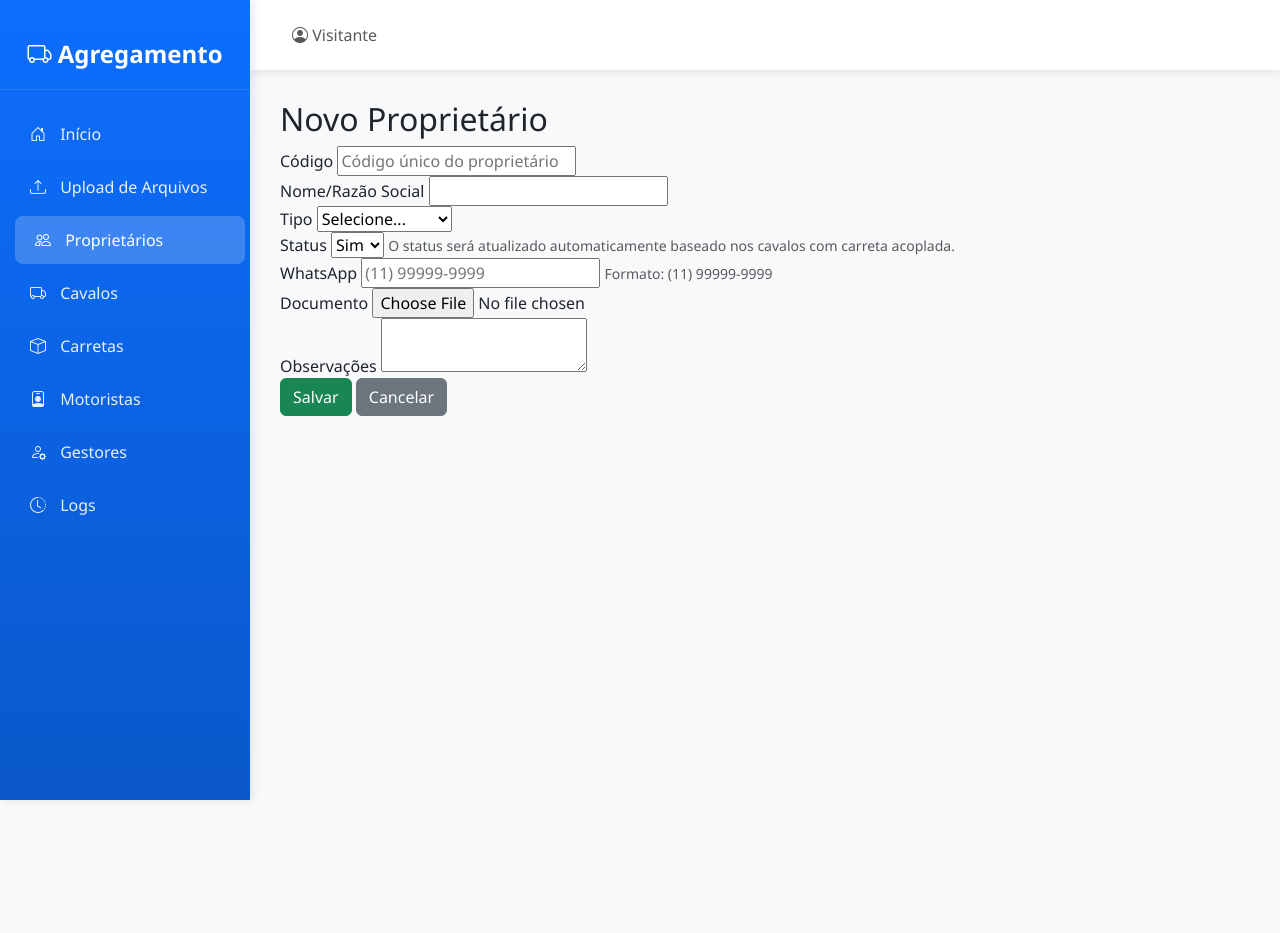
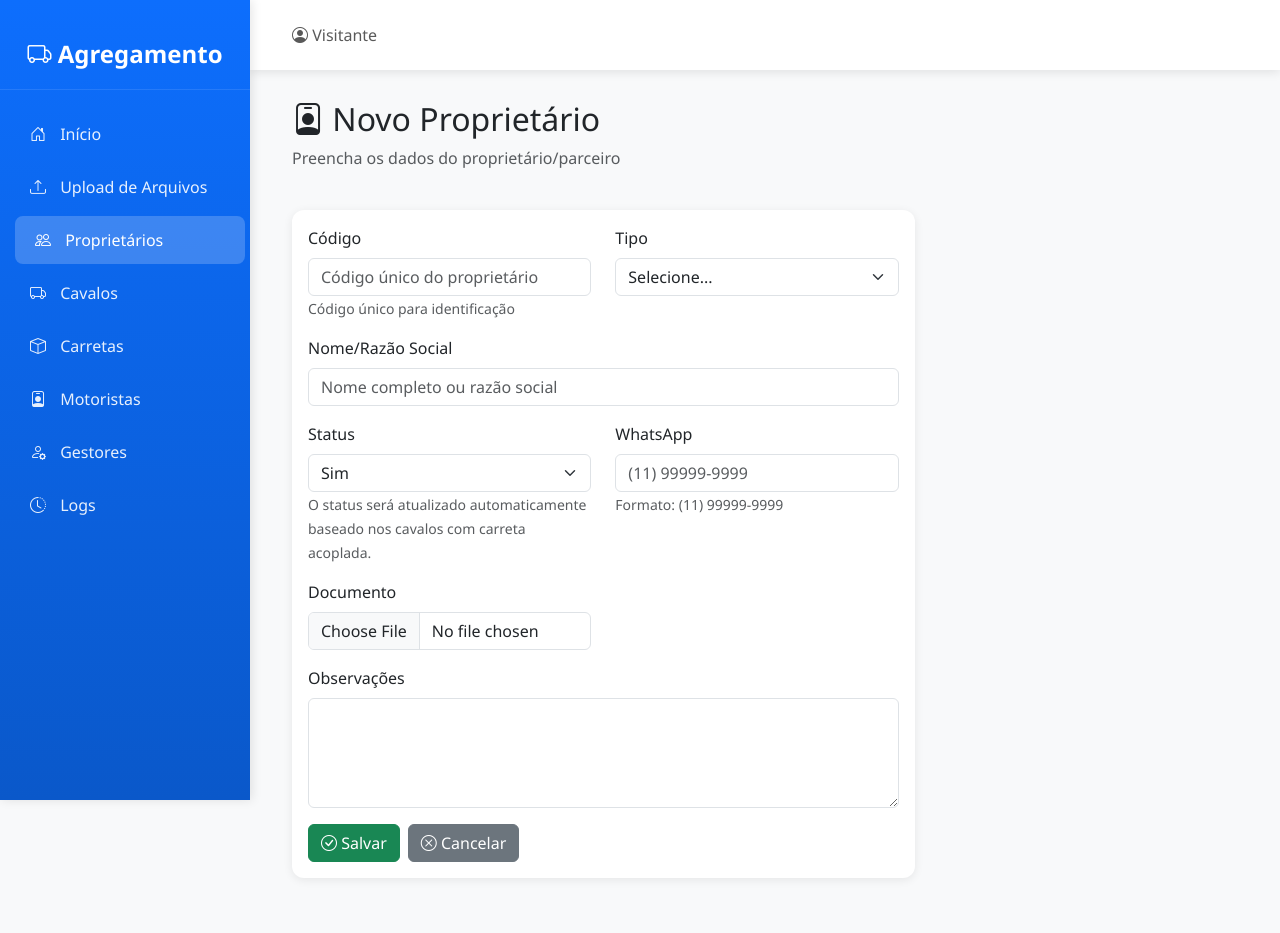
Before and after one commit to anotherDavidSousa/Agregamentos, a Django app: page /proprietarios/novo/ in a window 1280 px wide. Before the commit the page ends 801 px from the top, so only its background shows below. Run offline with Django 4.2, Linux system fonts and the light colour scheme.

```diff
--- a/templates/core/proprietario_form.html
+++ b/templates/core/proprietario_form.html
@@ -3,69 +3,100 @@
 {% block title %}{% if form_type == 'create' %}Novo Proprietário{% else %}Editar Proprietário{% endif %}{% endblock %}
 
 {% block content %}
-<h2>{% if form_type == 'create' %}Novo Proprietário{% else %}Editar Proprietário{% endif %}</h2>
+<div class="container-fluid">
+    <div class="row mb-4">
+        <div class="col-12">
+            <h2><i class="bi bi-person-badge"></i> {% if form_type == 'create' %}Novo Proprietário{% else %}Editar Proprietário{% endif %}</h2>
+            <p class="text-muted">Preencha os dados do proprietário/parceiro</p>
+        </div>
+    </div>
 
+    <div class="row">
+        <div class="col-md-8">
+            <div class="card">
+                <div class="card-body">
                     <form method="post" enctype="multipart/form-data">
                         {% csrf_token %}
 
-    <div class="form-group">
-        <label for="codigo">Código</label>
-        <input type="text" id="codigo" name="codigo"
+                        <div class="row">
+                            <div class="col-md-6 mb-3">
+                                <label for="codigo" class="form-label">Código</label>
+                                <input type="text" class="form-control" id="codigo" name="codigo"
                                        value="{% if proprietario %}{{ proprietario.codigo }}{% endif %}"
                                        placeholder="Código único do proprietário">
+                                <small class="form-text text-muted">Código único para identificação</small>
                             </div>
 
-    <div class="form-group">
-        <label for="nome_razao_social">Nome/Razão Social</label>
-        <input type="text" id="nome_razao_social" name="nome_razao_social"
-               value="{% if proprietario %}{{ proprietario.nome_razao_social }}{% endif %}">
-    </div>
-
-    <div class="form-group">
-        <label for="tipo">Tipo</label>
-        <select id="tipo" name="tipo">
+                            <div class="col-md-6 mb-3">
+                                <label for="tipo" class="form-label">Tipo</label>
+                                <select class="form-select" id="tipo" name="tipo">
                                     <option value="">Selecione...</option>
                                     <option value="PF" {% if proprietario and proprietario.tipo == 'PF' %}selected{% endif %}>Pessoa Física</option>
                                     <option value="PJ" {% if proprietario and proprietario.tipo == 'PJ' %}selected{% endif %}>Pessoa Jurídica</option>
                                 </select>
                             </div>
+                        </div>
 
-    <div class="form-group">
-        <label for="status">Status</label>
-        <select id="status" name="status">
+                        <div class="row">
+                            <div class="col-md-12 mb-3">
+                                <label for="nome_razao_social" class="form-label">Nome/Razão Social</label>
+                                <input type="text" class="form-control" id="nome_razao_social" name="nome_razao_social"
+                                       value="{% if proprietario %}{{ proprietario.nome_razao_social }}{% endif %}"
+                                       placeholder="Nome completo ou razão social">
+                            </div>
+                        </div>
+
+                        <div class="row">
+                            <div class="col-md-6 mb-3">
+                                <label for="status" class="form-label">Status</label>
+                                <select class="form-select" id="status" name="status">
                                     <option value="sim" {% if not proprietario or proprietario.status == 'sim' %}selected{% endif %}>Sim</option>
                                     <option value="nao" {% if proprietario and proprietario.status == 'nao' %}selected{% endif %}>Não</option>
                                 </select>
                                 <small class="form-text text-muted">O status será atualizado automaticamente baseado nos cavalos com carreta acoplada.</small>
                             </div>
 
-    <div class="form-group">
-        <label for="whatsapp">WhatsApp</label>
-        <input type="text" id="whatsapp" name="whatsapp"
+                            <div class="col-md-6 mb-3">
+                                <label for="whatsapp" class="form-label">WhatsApp</label>
+                                <input type="text" class="form-control" id="whatsapp" name="whatsapp"
                                        placeholder="(11) 99999-9999"
                                        value="{% if proprietario %}{{ proprietario.whatsapp }}{% endif %}">
                                 <small class="form-text text-muted">Formato: (11) 99999-9999</small>
                             </div>
+                        </div>
 
-    <div class="form-group">
-        <label for="documento">Documento</label>
-        <input type="file" id="documento" name="documento">
+                        <div class="row">
+                            <div class="col-md-6 mb-3">
+                                <label for="documento" class="form-label">Documento</label>
+                                <input type="file" class="form-control" id="documento" name="documento">
                                 {% if proprietario and proprietario.documento %}
-            <p style="margin-top: 0.5rem; color: #7f8c8d;">Documento atual:
-                <a href="{{ proprietario.documento.url }}" target="_blank">Ver</a>
-            </p>
+                                    <small class="form-text text-muted mt-2 d-block">
+                                        Documento atual: <a href="{{ proprietario.documento.url }}" target="_blank">Ver documento</a>
+                                    </small>
                                 {% endif %}
                             </div>
-
-    <div class="form-group">
-        <label for="observacoes">Observações</label>
-        <textarea id="observacoes" name="observacoes">{% if proprietario %}{{ proprietario.observacoes }}{% endif %}</textarea>
                         </div>
 
-    <div class="actions">
-        <button type="submit" class="btn btn-success">Salvar</button>
+                        <div class="row">
+                            <div class="col-md-12 mb-3">
+                                <label for="observacoes" class="form-label">Observações</label>
+                                <textarea class="form-control" id="observacoes" name="observacoes" rows="4">{% if proprietario %}{{ proprietario.observacoes }}{% endif %}</textarea>
+                            </div>
+                        </div>
+
+                        <div class="d-flex gap-2">
+                            <button type="submit" class="btn btn-success">
+                                <i class="bi bi-check-circle"></i> Salvar
+                            </button>
                             <a href="{% if proprietario %}{% url 'proprietario_detail' proprietario.pk %}{% else %}{% url 'proprietario_list' %}{% endif %}"
-           class="btn btn-secondary">Cancelar</a>
+                               class="btn btn-secondary">
+                                <i class="bi bi-x-circle"></i> Cancelar
+                            </a>
                         </div>
                     </form>
+                </div>
+            </div>
+        </div>
+    </div>
+</div>
 {% endblock %}
```
Also changed, not shown: templates/core/proprietario_list.html (+9 -1 lines). Lines whose indentation alone changed are shown as unchanged.
